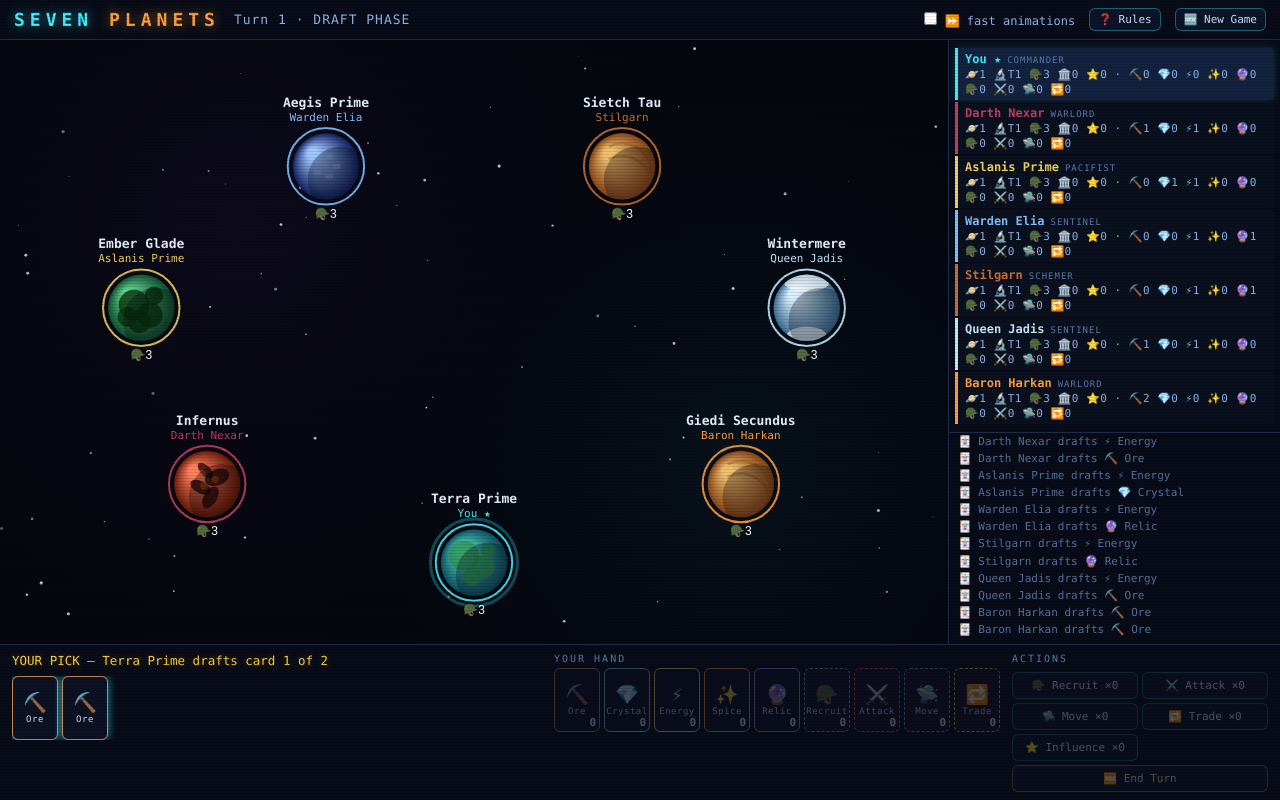
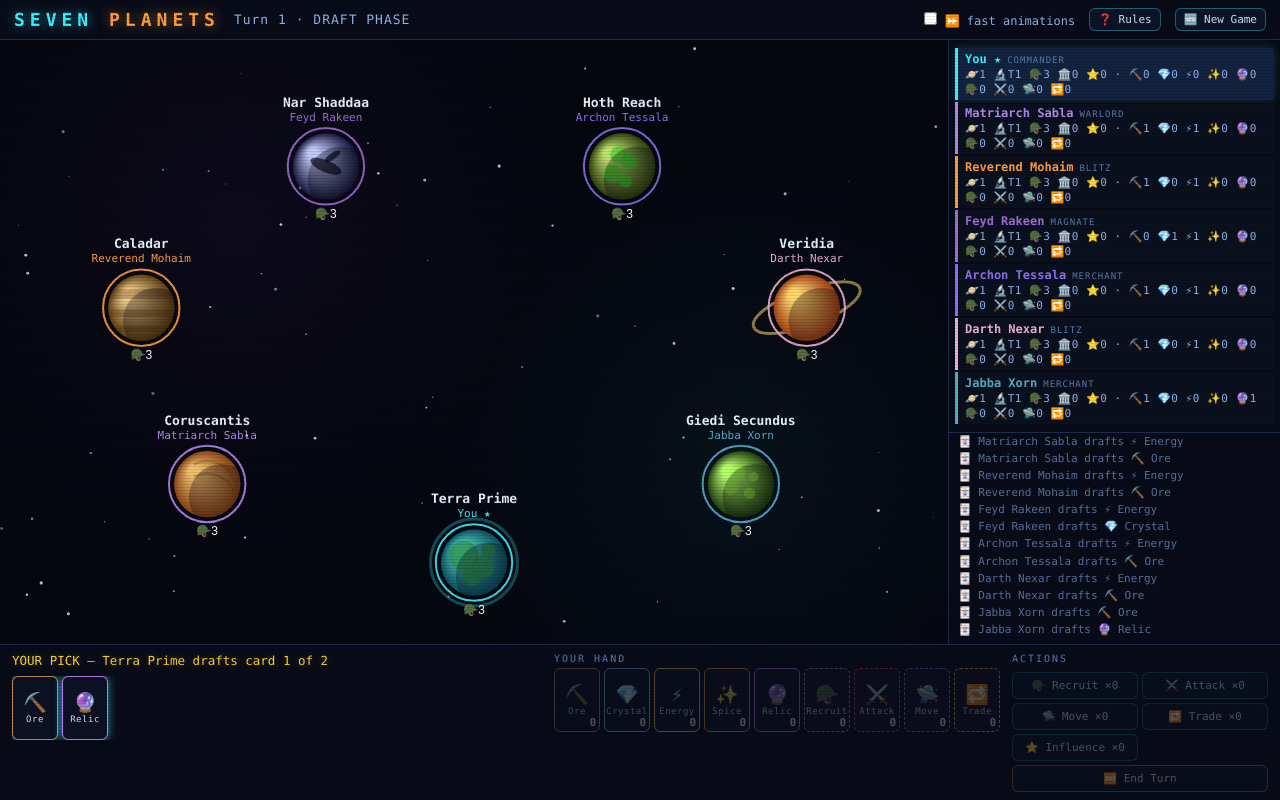
Before and after one commit to ChrisAraneo/seven-planets, a Vue app: page / in a window 1280 px wide. Built offline with nearby package versions, Linux system fonts and the light colour scheme.

Commit message:
feat: add more AI names and planet designs, randomize AI enemies, update AI logic

```diff
--- a/src/game/constants.ts
+++ b/src/game/constants.ts
@@ -269,7 +269,7 @@ export const PEACE_TRUCE = 1 // Peace Treaty card: planets are under truce for t
 // PACIFIST STATUS — a player who launches no attack for this many turns turns
 // permanently pacifist: they can never attack again, but each of their planets
 // gains a flat defense bonus and produces extra influence every turn.
-export const PACIFIST_TURNS = 50
+export const PACIFIST_TURNS = 30
 export const PACIFIST_DEF_BONUS = 4 // added to every pacifist planet's defense
 export const PACIFIST_INFLUENCE = 2 // extra ⭐ per pacifist planet every turn
 
@@ -293,124 +293,108 @@ export const PLANET_STYLES: PlanetStyle[] = [
 ]
 
 // Full roster of possible AI opponents. Six are drawn at random each game.
-export const AI_ROSTER = [
-  // ── Dune-inspired ──
-  {
-    name: 'Baron Harkan',
-    planet: 'Giedi Secundus',
-    color: '#ff9e3d',
-    personality: 'aggressor',
-    styleIdx: 1,
-  },
-  {
-    name: 'Feyd Rakeen',
-    planet: 'Dunemark',
-    color: '#e8a030',
-    personality: 'blitzer',
-    styleIdx: 11,
-  },
-  {
-    name: 'Stilgarn',
-    planet: 'Sietch Tau',
-    color: '#c87030',
-    personality: 'opportunist',
-    styleIdx: 1,
-  },
-  {
-    name: 'Muad Davar',
-    planet: 'Arrakesh Prime',
-    color: '#d4c060',
-    personality: 'rusher',
-    styleIdx: 11,
-  },
-  {
-    name: 'Jabba Xorn',
-    planet: 'Nar Shaddaa',
-    color: '#e0c050',
-    personality: 'trader',
-    styleIdx: 5,
-  },
-  // ── Star Wars-inspired ──
-  {
-    name: 'Grand Moff Sullar',
-    planet: 'Mechanon',
-    color: '#ff5470',
-    personality: 'militarist',
-    styleIdx: 2,
-  },
-  {
-    name: 'Admiral Thrynn',
-    planet: 'Umbra Station',
-    color: '#b07fff',
-    personality: 'balanced',
-    styleIdx: 6,
-  },
-  {
-    name: 'Darth Nexar',
-    planet: 'Infernus',
-    color: '#c04060',
-    personality: 'aggressor',
-    styleIdx: 7,
-  },
-  {
-    name: 'Archon Tessala',
-    planet: 'Coruscantis',
-    color: '#80b0ff',
-    personality: 'economist',
-    styleIdx: 2,
-  },
-  // ── Chronicles of Narnia-inspired ──
-  {
-    name: 'Queen Jadis',
-    planet: 'Wintermere',
-    color: '#c0e8ff',
-    personality: 'fortifier',
-    styleIdx: 4,
-  },
-  {
-    name: 'High King Mirak',
-    planet: 'Narynthia',
-    color: '#50d0a0',
-    personality: 'expansionist',
-    styleIdx: 3,
-  },
-  {
-    name: 'Lady Tilda',
-    planet: 'Cair Parvel',
-    color: '#f0b0d0',
-    personality: 'hoarder',
-    styleIdx: 14,
-  },
-  {
-    name: 'Aslanis Prime',
-    planet: 'Ember Glade',
-    color: '#f0d060',
-    personality: 'pacifist',
-    styleIdx: 8,
-  },
-  // ── Original sci-fi ──
-  {
-    name: 'Queen Zenobii',
-    planet: 'Veridia',
-    color: '#7dff8a',
-    personality: 'builder',
-    styleIdx: 3,
-  },
-  { name: 'Overmind-7', planet: 'Kryos', color: '#6da2ff', personality: 'balanced', styleIdx: 4 },
-  {
-    name: 'Warden Elia',
-    planet: 'Aegis Prime',
-    color: '#80c0ff',
-    personality: 'fortifier',
-    styleIdx: 10,
-  },
-  {
-    name: 'Xeno Praxis',
-    planet: 'Void Nexus',
-    color: '#9070f0',
-    personality: 'random',
-    styleIdx: 12,
-  },
+// Independent pools: each game randomizes a commander's name, homeworld and
+// color separately (see buildState) — none is tied to any fixed character.
+export const AI_NAMES = [
+  'Baron Harkan',
+  'Feyd Rakeen',
+  'Stilgarn',
+  'Muad Davar',
+  'Jabba Xorn',
+  'Grand Moff Sullar',
+  'Admiral Thrynn',
+  'Darth Nexar',
+  'Archon Tessala',
+  'Queen Jadis',
+  'High King Mirak',
+  'Lady Tilda',
+  'Aslanis Prime',
+  'Queen Zenobii',
+  'Overmind-7',
+  'Warden Elia',
+  'Xeno Praxis',
+  'Reverend Mohaim',
+  'Duke Atreon',
+  'Count Fenring',
+  'Emperor Shaddan',
+  'Vizier Kthara',
+  'Warlord Zorak',
+  'Praetor Vandal',
+  'Seneschal Vor',
+  'Matriarch Sabla',
+  'Inquisitor Rael',
+  'Chancellor Mott',
+  'Oracle Sygne',
+  'Regent Calyx',
+  'Marshal Dren',
+]
+
+export const AI_PLANET_NAMES = [
+  'Giedi Secundus',
+  'Dunemark',
+  'Sietch Tau',
+  'Arrakesh Prime',
+  'Nar Shaddaa',
+  'Mechanon',
+  'Umbra Station',
+  'Infernus',
+  'Coruscantis',
+  'Wintermere',
+  'Narynthia',
+  'Cair Parvel',
+  'Ember Glade',
+  'Veridia',
+  'Kryos',
+  'Aegis Prime',
+  'Void Nexus',
+  'Caladar',
+  'Salusa Ridge',
+  'Ix Prime',
+  'Kaitain',
+  'Geonos',
+  'Hoth Reach',
+  'Endoria',
+  'Tarsis Major',
+  'Lorwyn',
+  'Aethon',
+  'Pyrrhia',
+  'Zephyra',
+  'Obsidia',
+  'Halcyon',
+]
+
+export const AI_COLORS = [
+  '#ff9e3d',
+  '#e8a030',
+  '#c87030',
+  '#d4c060',
+  '#e0c050',
+  '#ff5470',
+  '#b07fff',
+  '#c04060',
+  '#80b0ff',
+  '#c0e8ff',
+  '#50d0a0',
+  '#f0b0d0',
+  '#f0d060',
+  '#7dff8a',
+  '#6da2ff',
+  '#80c0ff',
+  '#9070f0',
+  '#ff6b9d',
+  '#ffb347',
+  '#b5e853',
+  '#5ad1c8',
+  '#a06cd5',
+  '#ff8c66',
+  '#66d9ff',
+  '#d94f70',
+  '#8fd14f',
+  '#b388eb',
+  '#ffcf5c',
+  '#4fb0c6',
+  '#e07a5f',
+  '#f25f5c',
 ]
 
 export const PERSONALITY_TAG: Record<string, string> = {
@@ -603,20 +587,27 @@ export const PRIORITIES: Record<string, BuildingType[]> = {
     'SPACEPORT',
     'EMBASSY',
   ],
+  // Pacifist: front-load income + defense (like an economist/hoarder) — Shield
+  // and Barracks come early so it can recruit DEFENDERS (recruiting isn't
+  // attacking), and the Embassy fuels the influence it banks for Coups. It never
+  // builds a Silo: its whole plan is to survive and win by Coup (aiPickInfluencePlay).
   pacifist: [
     'MINE',
     'EXTRACTOR',
     'SOLAR',
+    'SHIELD',
     'EMBASSY',
+    'BARRACKS',
     'HARVESTER',
     'LAB',
-    'SHIELD',
     'SINGULARITY',
     'SPACEPORT',
-    'BARRACKS',
     'SILO',
   ],
 }
+
+// The full pool of AI personalities (every key in PRIORITIES).
+export const AI_PERSONALITIES = Object.keys(PRIORITIES)
 
 export const TAUNTS: Record<string, string[]> = {
   aggressor: [
--- a/src/game/engine.ts
+++ b/src/game/engine.ts
@@ -13,7 +13,11 @@ import {
   ACTION_CARDS_FROM_TURN,
   ACTION_TYPES,
   ADVANCED_FROM_TURN,
-  AI_ROSTER,
+  AI_NAMES,
+  AI_PLANET_NAMES,
+  AI_COLORS,
+  AI_PERSONALITIES,
+  PLANET_STYLES,
   BUILD_ORDER,
   BUILDINGS,
   BUILDINGS_FROM_TURN,
@@ -85,8 +89,30 @@ function startingHand(): Hand {
 }
 
 export function buildState(): GameState {
-  // Randomly pick 6 AI opponents from the full roster for this game.
-  const aiSlots = shuffleArr(AI_ROSTER).slice(0, 6)
+  // Task 4: every game fields a FIXED composition of 6 AI — 1 hoarder,
+  // 1 economist, 2 blitzer — plus 2 drawn at random from the whole pool.
+  const aiPersonalities = shuffleArr([
+    'hoarder',
+    'economist',
+    'blitzer',
+    'blitzer',
+    choice(AI_PERSONALITIES),
+    choice(AI_PERSONALITIES),
+  ])
+  // Task 3: name, homeworld, color and planet style are all randomized
+  // INDEPENDENTLY of personality, so no AI is a fixed character any more.
+  const names = shuffleArr(AI_NAMES).slice(0, 6)
+  const planetNames = shuffleArr(AI_PLANET_NAMES).slice(0, 6)
+  const colors = shuffleArr(AI_COLORS).slice(0, 6)
+  // The human owns planet style 0 (Terra Prime); AI draw distinct styles from the rest.
+  const styles = shuffleArr(PLANET_STYLES.map((_, i) => i).filter((i) => i !== 0)).slice(0, 6)
+  const aiSlots = aiPersonalities.map((personality, i) => ({
+    name: names[i],
+    planet: planetNames[i],
+    color: colors[i],
+    personality,
+    styleIdx: styles[i],
+  }))
   const gameDefs = [
     {
       name: 'You',
@@ -1025,22 +1051,33 @@ function aiDraftPick(p: Player, planet: Planet): number {
         const avgStr = allStr.reduce((a, b) => a + b, 0) / (allStr.length || 1)
         score = target ? 1.5 + (playerStrength(target) / Math.max(1, avgStr)) * 1.5 : 1
         if (pers === 'opportunist') score += 1.5 // their whole game plan
+        if (pers === 'aggressor' || pers === 'militarist' || pers === 'blitzer') score += 1 // paralyse rivals before striking
+        if (pers === 'expansionist') score += 0.5
       } else if (it === 'STEAL_ACTION') {
         const loot = alivePlayers().some(
           (x) => x.id !== p.id && ACTION_TYPES.some((a) => x.hand[a] > 0),
         )
         score += loot ? 0.8 : -3
         if (pers === 'opportunist' || pers === 'trader') score += 1
+        if (pers === 'militarist' || pers === 'aggressor' || pers === 'blitzer') score += 0.8 // deny rivals their attack cards
       } else if (it === 'COUP') {
         score = aiPickCoupTarget(p) ? 7 : -3
-        // A pacifist can never attack, so a Coup is its ONLY road to conquest —
-        // and its extra influence income makes the 20⭐ price affordable.
-        if ((pers === 'pacifist' || isPacifist(p)) && aiPickCoupTarget(p)) score += 5
+        if (aiPickCoupTarget(p)) {
+          // A pacifist can never attack, so a Coup is its ONLY road to conquest —
+          // and its extra influence income makes the 20⭐ price affordable.
+          if (pers === 'pacifist' || isPacifist(p)) score += 5
+          else if (pers === 'expansionist') score += 2 // more planets, no battle
+          else if (pers === 'opportunist') score += 1.5 // topple the leader outright
+          else if (pers === 'militarist' || pers === 'aggressor') score += 1
+        }
       } else if (it === 'PEACE') {
         const weak = ownedPlanets(p).some((pl) => pl.troops <= 3 && !underTruce(pl))
         score += weak ? 2 : -1
         if (pers === 'pacifist' || pers === 'fortifier' || pers === 'rusher') score += 1
+        if (pers === 'economist' || pers === 'hoarder' || pers === 'builder') score += 0.5 // shield the economy
       }
+      // Pacifists bank every ⭐ for the 20-cost Coup — they refuse cheaper cards.
+      if ((pers === 'pacifist' || isPacifist(p)) && it !== 'COUP') score -= 4
       if (p.hand[it] > 0) score -= 1.5 // one copy in hand is usually enough
     } else {
       const pers = persOf(p)
@@ -1083,15 +1120,45 @@ function aiDraftPick(p: Player, planet: Planet): number {
 }
 
 // Desired garrison per planet.
+//
+// Aggressive personalities stack troops to fuel INVASIONS; the defensive
+// (non-aggressive) personalities keep a strong garrison purely to DEFEND — they
+// still buy an army, they just never march it out (their aiPickAttack margins are
+// so high, or forbidden outright for pacifists, that the troops only ever hold).
 function troopTarget(p: Player): number {
   const pers = persOf(p)
   const base = 2 + Math.min(8, Math.floor(state.turn / 3))
+  // ── aggressive: army is for attacking ──
   if (pers === 'militarist') return base + 4
   if (pers === 'aggressor' || pers === 'expansionist') return base + 2
-  if (pers === 'fortifier') return base + 1
-  if (pers === 'rusher') return Math.max(1, base - 1)
+  // ── defensive: army is for holding the line ──
+  if (pers === 'fortifier') return base + 3 // the dedicated turtle
+  if (pers === 'pacifist' || isPacifist(p)) return base + 3 // never attacks — pure defense
+  if (
+    pers === 'hoarder' ||
+    pers === 'economist' ||
+    pers === 'builder' ||
+    pers === 'trader' ||
+    pers === 'balanced'
+  )
+    return base + 2 // economic turtles: enough garrison to not be easy prey
+  if (pers === 'rusher') return base + 1 // leaner, but still keeps defenders
   return base
 }
+
+// The non-aggressive personalities: they raise an army purely to DEFEND, and
+// only ever march it out to finish a nearly-dead rival or pre-empt a runaway
+// leader (see aiPickAttack). Pacifists never attack at all; 'random' stays
+// chaotic and is deliberately left out.
+const DEFENSIVE_PERSONALITIES = new Set([
+  'builder',
+  'hoarder',
+  'economist',
+  'fortifier',
+  'trader',
+  'rusher',
+  'balanced',
+])
 
 function aiPickAttack(p: Player): { source: Planet; target: Planet; n: number } | null {
   const pers = persOf(p)
@@ -1149,12 +1216,21 @@ function aiPickAttack(p: Player): { source: Planet; target: Planet; n: number }
     needMargin = Math.max(-6, needMargin)
   }
 
+  const defensive = DEFENSIVE_PERSONALITIES.has(pers)
+  const myStr = playerStrength(p)
   let best: { source: Planet; target: Planet; n: number } | null = null
   let bestScore = -Infinity
   for (const pl of state.planets) {
     if (pl.ownerId === p.id) continue
     if (underTruce(pl)) continue // freshly conquered planets are off-limits
     const d = state.players[pl.ownerId]
+    // Defend-first personalities never attack for expansion — they only strike to
+    // FINISH a nearly-dead rival, or to pre-empt one who has grown into a threat.
+    if (defensive) {
+      const eliminates = d.planets.length === 1 // taking this planet ends them
+      const threatening = playerStrength(d) > myStr * 1.35 // a runaway leader
+      if (!eliminates && !threatening) continue
+    }
     const defense =
       2 * pl.troops + (pl.buildings.SHIELD || 0) * SHIELD_DEFENSE + pacifistDefBonus(pl) + HOME_FIELD
     const margin = 2 * n + myBonus - defense
@@ -1292,18 +1368,21 @@ async function proposeTrade(p: Player, offer: TradeOffer): Promise<boolean> {
 
 // The juiciest planet a Coup could seize. Returns null when nothing is worth it.
 function aiPickCoupTarget(p: Player): Planet | null {
+  // A Coup is the pacifist's ONLY way to conquer, so it accepts weaker targets
+  // and leans harder on eliminations to thin the field toward a full conquest.
+  const pac = persOf(p) === 'pacifist' || isPacifist(p)
   let best: Planet | null = null
   let bestScore = -Infinity
   for (const pl of coupTargets(p)) {
     const bLevels = Object.values(pl.buildings).reduce((a, b) => a + b, 0)
     let score = bLevels + 2 * (pl.buildings.SINGULARITY || 0) + pl.troops * 0.5
-    if (state.players[pl.ownerId].planets.length === 1) score += 8 // elimination!
+    if (state.players[pl.ownerId].planets.length === 1) score += pac ? 12 : 8 // elimination!
     if (score > bestScore) {
       bestScore = score
       best = pl
     }
   }
-  return bestScore >= 3 ? best : null
+  return bestScore >= (pac ? 2 : 3) ? best : null
 }
 
 // Decide whether (and how) to play a held influence card this action.
```
